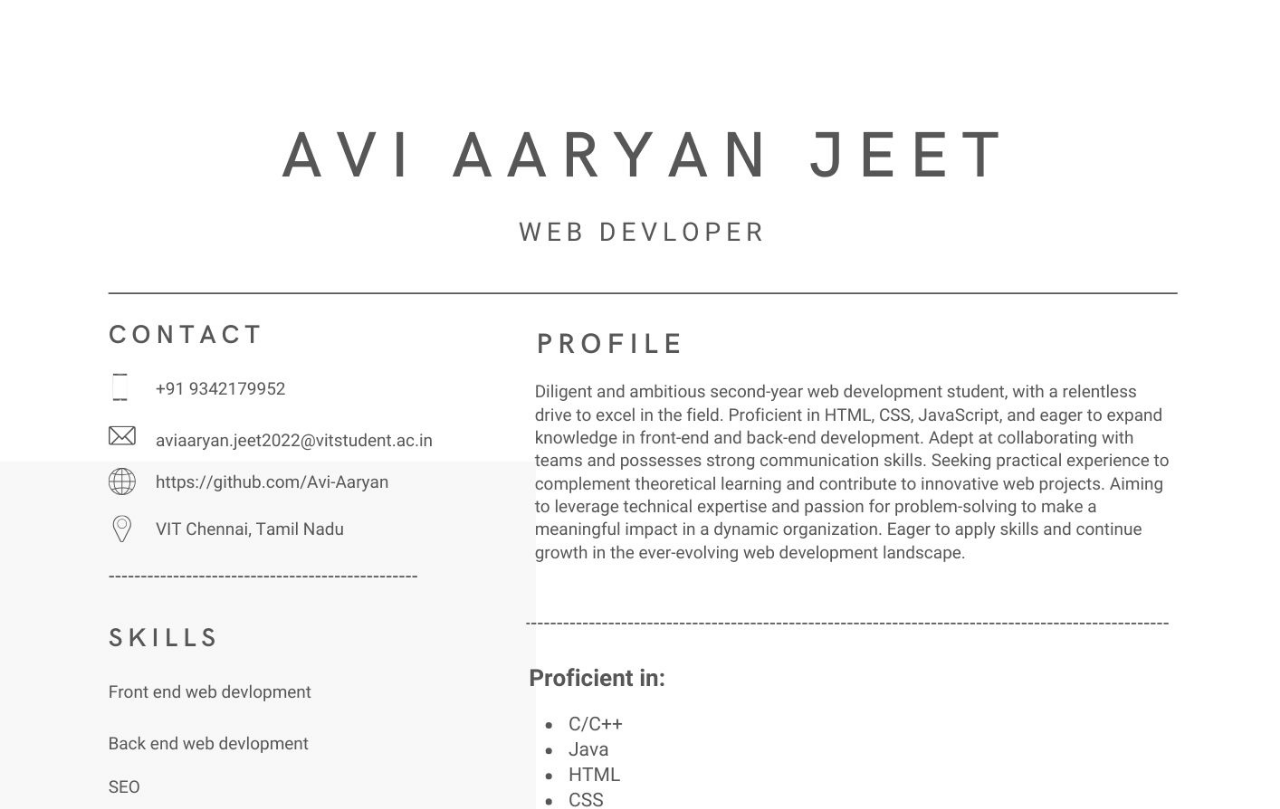
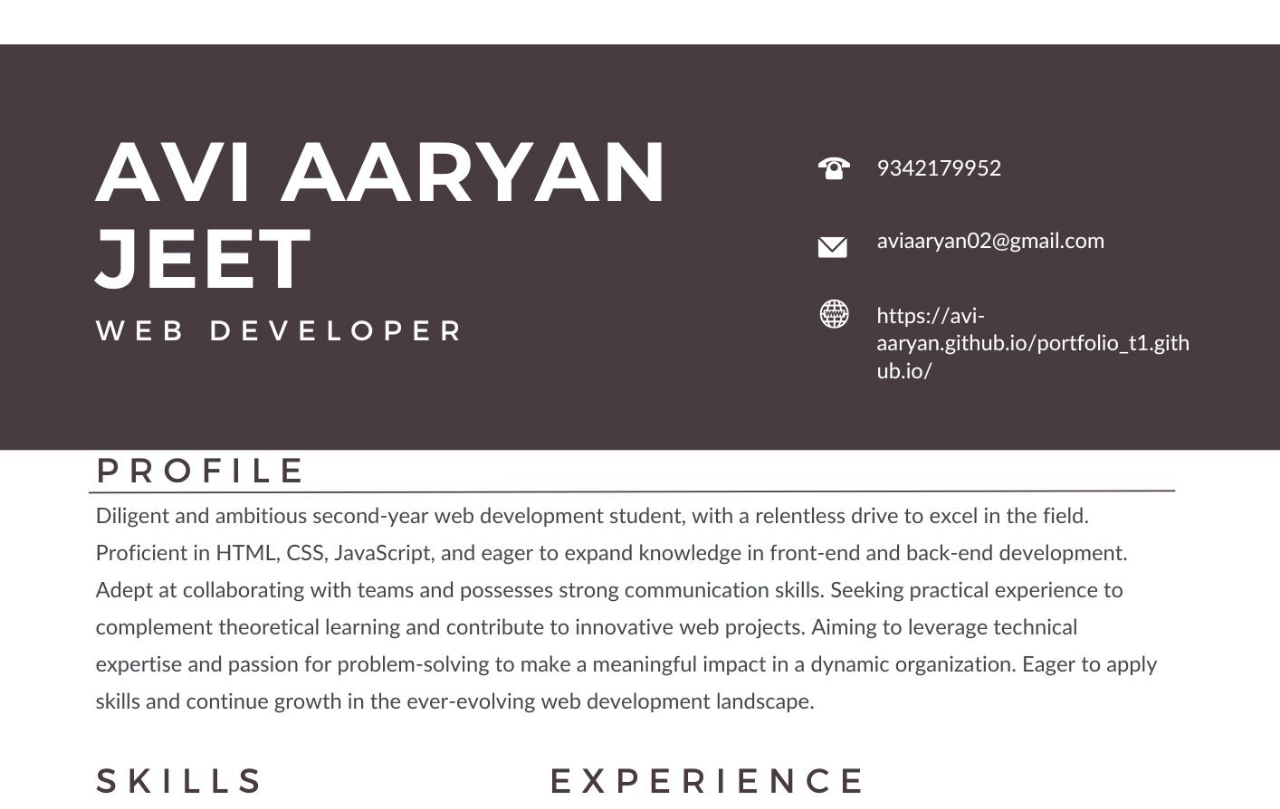
Before and after one commit to Avi-Aaryan/Resume, a plain HTML site: page index.html in a window 1280 px wide. Shown: the top 809 px of the page. Drawn offline with Linux system fonts and the light colour scheme.

Commit message:
Update index.html

```diff
--- a/index.html
+++ b/index.html
@@ -9,6 +9,6 @@
     <link rel="stylesheet" href="main.css" />
   </head>
   <body>
-    <img src="4.jpg" />
+    <img src="Resume.jpg" />
   </body>
 </html>
```
